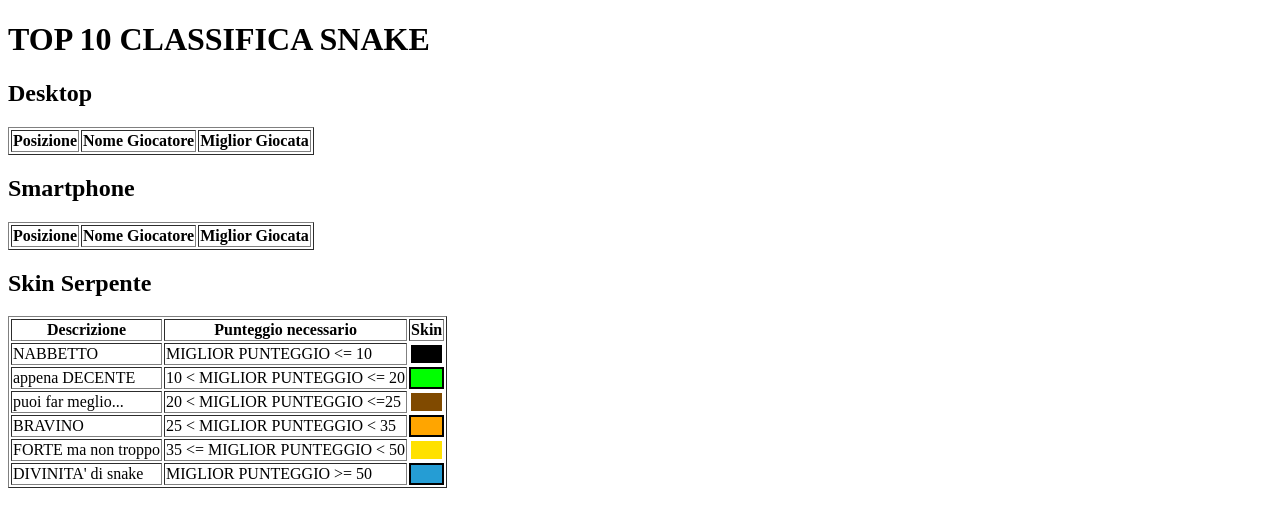
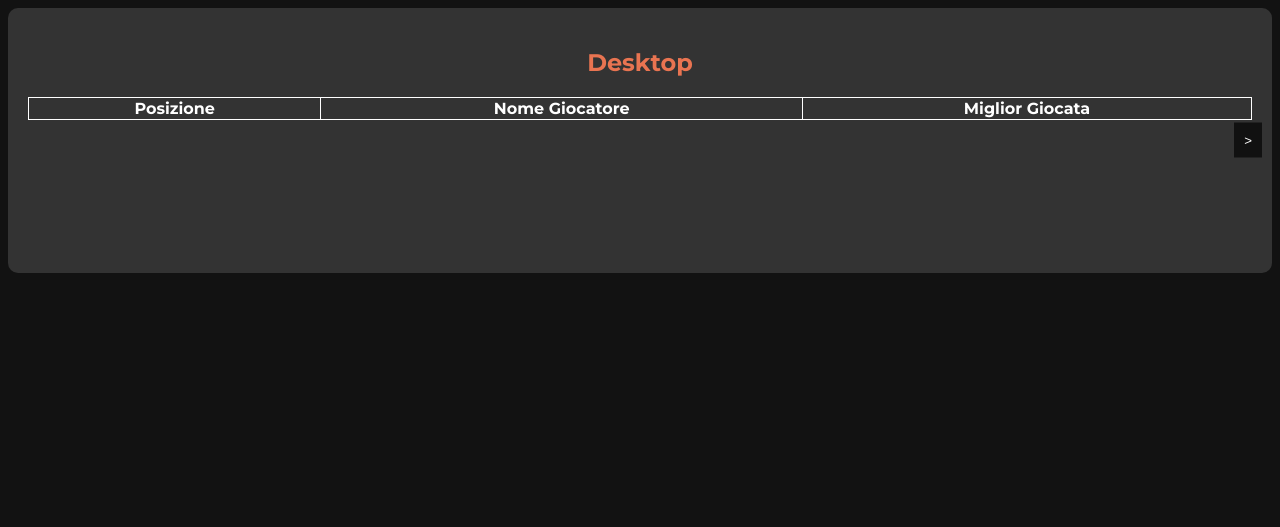
Before and after one commit to EnricoAbbona/SNAKE, a PHP site: page /classifica.html in a window 1280 px wide. Shown: the top 527 px of the page. Run offline with PHP 8.4, Linux system fonts and the light colour scheme; lists and menus that the app fills with data are empty.

Commit message:
cambio stile classifica
aggiornamento stile classifica

```diff
--- a/classifica.css
+++ b/classifica.css
@@ -1,4 +1,85 @@
-/*table, .device {
-    font-family: 'Press Start 2P', cursive;
-    font-size:small;
-  }*/
+@import url('https://fonts.googleapis.com/css2?family=Orbitron:wght@400..900&display=swap');
+
+@import url('https://fonts.googleapis.com/css2?family=Montserrat:ital,wght@0,100..900;1,100..900&display=swap'); /*monserrat*/
+
+@media only screen and (max-width: 480px) {
+  .tablemobile {
+      overflow-x: auto;
+      display: block;
+  }
+}
+
+body{
+  /*font-family: "Orbitron", sans-serif;*/
+  font-family: "Montserrat", sans-serif;
+  font-optical-sizing: auto;
+  font-style: normal;
+  background-color: #121212; /* colore di sfondo scuro */
+  color: #ffffff; /* colore del testo principale */
+}
+
+.table-title{
+  text-align: center;
+  color: #E97451; /* colore del titolo della tabella */
+}
+
+.table-container {
+  width: 100%;
+  overflow-x: auto;
+}
+
+table {
+  width: 100%;
+  border-collapse: collapse;
+}
+
+th, td {
+  padding: 1px 2px;
+  border: 1px solid #ffffff; /* colore del bordo della tabella */
+  text-align: center;
+}
+
+.color_legend{
+  border: 0.25vmin solid white !important; /* colore del bordo delle celle */
+}
+
+/* Nuovo CSS per il carosello */
+.carousel-container {
+  position: relative;
+  width: 100%;
+  overflow: hidden;
+}
+
+.carousel-inner {
+  display: flex;
+  transition: transform 0.5s ease;
+}
+
+.carousel-item {
+  min-width: 100%;
+  box-sizing: border-box;
+  background-color: #333; /* colore di sfondo scuro per i carousel-item */
+  border-radius: 10px
+  10px; /* border-radius per arrotondare gli angoli */
+  padding: 20px; /* padding per spaziatura interna */
+}
+
+/* Bottoni di navigazione */
+.carousel-button {
+  position: absolute;
+  top: 50%;
+  transform: translateY(-50%);
+  background-color: rgba(0, 0, 0, 0.658);
+  color: white;
+  border: none;
+  padding: 10px;
+  cursor: pointer;
+}
+
+.carousel-button.prev {
+  left: 10px;
+}
+
+.carousel-button.next {
+  right: 10px;
+}
--- a/classifica.html
+++ b/classifica.html
@@ -5,19 +5,17 @@
 <meta name="viewport" content="width=device-width, initial-scale=1.0">
 <title>Classifica snake</title>
 <link rel="icon" type="image/x-icon" href="resources/snake.ico"/>
-<link
-  href="https://fonts.googleapis.com/css?family=Press+Start+2P"
-  rel="stylesheet"
-/>
 <link rel="stylesheet" href="classifica.css">
 <script src="https://ajax.googleapis.com/ajax/libs/jquery/3.5.1/jquery.min.js"></script>
 <script>
 $(document).ready(function(){
     // Funzione per caricare i dati tramite AJAX e popolare le tabelle
     function caricaDati() {
+      // https://snakeabbo.000webhostapp.com/SNAKE/fetch_snake_data.php RICHIESA 000WEBHOST  fetch_snake_data.php richiesta desktop
+      let link_richiesta= "https://snakeabbo.000webhostapp.com/SNAKE/fetch_snake_data.php";
         // Chiamata AJAX per ottenere i dati dei giocatori con mobile = false
         $.ajax({
-            url: 'https://snakeabbo.000webhostapp.com/SNAKE/fetch_snake_data.php',
+            url: link_richiesta,
             type: 'GET',
             data: { mobile: false },
             success: function(data) {
@@ -27,7 +25,7 @@ $(document).ready(function(){
 
         // Chiamata AJAX per ottenere i dati dei giocatori con mobile = true
         $.ajax({
-            url: 'https://snakeabbo.000webhostapp.com/SNAKE/fetch_snake_data.php',
+            url: link_richiesta,
             type: 'GET',
             data: { mobile: true },
             success: function(data) {
@@ -40,31 +38,77 @@ $(document).ready(function(){
     caricaDati();
 });
 </script>
-<link rel="stylesheet" href="ranking.css" />
+<link rel="stylesheet" href="ranking.css">
+<script>
+document.addEventListener('DOMContentLoaded', function() {
+  const carouselInner = document.querySelector('.carousel-inner');
+  const carouselItems = document.querySelectorAll('.carousel-item');
+  const totalItems = carouselItems.length;
+  let currentIndex = 0;
+  updateCarousel(); //chiamo la funzione così nasconde il bottone nella prima pagina
+
+  function updateCarousel() {
+    //la funzione aggiorna lo stato del carosello
+    const offset = -currentIndex * 100;
+    carouselInner.style.transform = `translateX(${offset}%)`;
+    document.getElementById("carousel-button-prev").style.display = "block";
+    document.getElementById("carousel-button-next").style.display = "block";
+    if (currentIndex==0){
+      document.getElementById("carousel-button-prev").style.display = "none";
+          // se si trova alla prima pagina nasconde il bottone per procedere a sinistra
+    } else if (currentIndex == 2){
+      document.getElementById("carousel-button-next").style.display = "none";
+          // se si trova all'ultima pagina nasconde il bottone per procedere a destra
+    }
+  }
+
+  document.querySelector('.carousel-button.prev').addEventListener('click', function() {
+    if (currentIndex > 0) {
+      currentIndex--;
+      updateCarousel();
+    }
+  });
+
+  document.querySelector('.carousel-button.next').addEventListener('click', function() {
+    if (currentIndex < totalItems - 1) {
+      currentIndex++;
+      updateCarousel();
+    }
+  });
+});
+</script>
 </head>
 <body>
-<h1>TOP 10 CLASSIFICA SNAKE</h1>
-
-<h2 class="device">Desktop</h2>
-<table id="tabella1" border="1">
+<div class="carousel-container">
+  <div class="carousel-inner">
+    <div class="carousel-item">
+      <h2 class="table-title">Desktop</h2>
+      <div class="table-container">
+        <table class="tablemobile" id="tabella1">
           <tr>
             <th>Posizione</th>
             <th>Nome Giocatore</th>
             <th>Miglior Giocata</th>
           </tr>
         </table>
-
-<h2 class="device">Smartphone</h2>
-<table id="tabella2" border="1">
+      </div>
+    </div>
+    <div class="carousel-item">
+      <h2 class="table-title">Smartphone</h2>
+      <div class="table-container">
+        <table class="tablemobile" id="tabella2">
           <tr>
             <th>Posizione</th>
             <th>Nome Giocatore</th>
             <th>Miglior Giocata</th>
           </tr>
         </table>
-
-<h2>Skin Serpente</h2>
-<table border="1">
+      </div>
+    </div>
+    <div class="carousel-item">
+      <h2 class="table-title">Skin Serpente</h2>
+      <div class="table-container">
+        <table>
           <thead>
             <tr>
               <th>Descrizione</th>
@@ -73,16 +117,20 @@ $(document).ready(function(){
             </tr>
           </thead>
           <tbody>
-        <!-- Prima colonna con 5 righe vuote -->
-        <tr><td>NABBETTO</td><td>MIGLIOR PUNTEGGIO <= 10</td><td class="primo_rank"></td></tr>
-        <tr><td>appena DECENTE</td><td>10 < MIGLIOR PUNTEGGIO <= 20</td><td class="secondo_rank"></td></tr>
-        <tr><td>puoi far meglio...</td><td>20 < MIGLIOR PUNTEGGIO <=25</td><td class="terzo_rank"></td></tr>
-        <tr><td>BRAVINO</td><td>25 < MIGLIOR PUNTEGGIO < 35</td><td class="quarto_rank"></td></tr>
-        <tr><td>FORTE ma non troppo</td><td>35 <= MIGLIOR PUNTEGGIO < 50 </td><td class="quinto_rank"></td></tr>
-        <tr><td>DIVINITA' di snake</td><td>MIGLIOR PUNTEGGIO >= 50</td><td class="sesto_rank"></td></tr>
+            <tr><td>scarso...</td><td>MIGLIOR PUNTEGGIO <= 10</td><td class="primo_rank color_legend"></td></tr>
+            <tr><td>stai migliorando</td><td>10 < MIGLIOR PUNTEGGIO <= 20</td><td class="secondo_rank color_legend"></td></tr>
+            <tr><td>puoi far meglio...</td><td>20 < MIGLIOR PUNTEGGIO <=25</td><td class="terzo_rank color_legend"></td></tr>
+            <tr><td>bravo</td><td>25 < MIGLIOR PUNTEGGIO < 35</td><td class="quarto_rank color_legend"></td></tr>
+            <tr><td>fortissimo</td><td>35 <= MIGLIOR PUNTEGGIO < 50</td><td class="quinto_rank color_legend"></td></tr>
+            <tr><td>divinita' di snake</td><td>MIGLIOR PUNTEGGIO >= 50</td><td class="sesto_rank color_legend"></td></tr>
           </tbody>
         </table>
-
+      </div>
+    </div>
+  </div>
+  <button id="carousel-button-prev" class="carousel-button prev">&lt;</button>
+  <button id="carousel-button-next" class="carousel-button next">&gt;</button>
+</div>
 
 </body>
 </html>
--- a/communication.js
+++ b/communication.js
@@ -34,8 +34,8 @@ console.log(mobile);
   data.append("migliorPunteggio", migliorPunteggio);
   data.append("pseudonimo", pseudonimo);
   data.append("mobile", mobile);
-
+  //https://snakeabbo.000webhostapp.com/SNAKE/stats.php   link richiesta 000webhost.  stats.php LINK DESKTOP
+  let link_richiesta= "https://snakeabbo.000webhostapp.com/SNAKE/stats.php";
   // Aprire la richiesta verso stats.php
-  xhr.open("POST", "https://snakeabbo.000webhostapp.com/SNAKE/stats.php", true);
+  xhr.open("POST", link_richiesta, true);
   xhr.send(data);
-  //AJAX fine  stats.php
```
Lines whose indentation alone changed are shown as unchanged.
